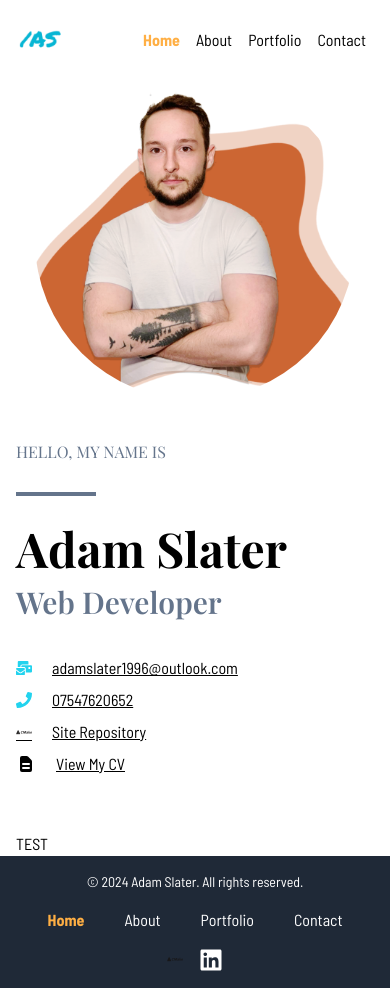
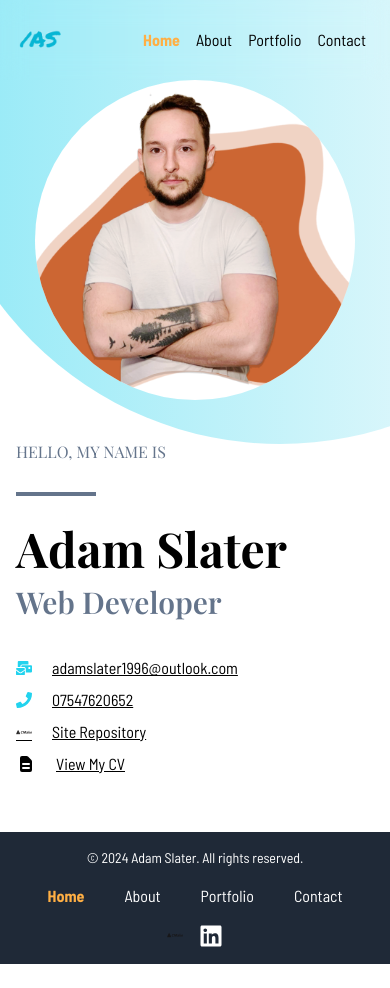
Before and after one commit to slaterwebdev/portfolio, a React (Vite) app: page / in a window 390 px wide. After the commit the page ends 964 px from the top, so only its background shows below. Built offline with nearby package versions, Linux system fonts and the light colour scheme; a web font is replaced by a local one.

Commit message:
added circle backdrop for home page intro

```diff
--- a/src/components/index.ts
+++ b/src/components/index.ts
@@ -1,2 +1,3 @@
 export { Footer } from "./layout/Footer";
 export { Navbar } from "./layout/Navbar";
+export { PageTemplate } from "./layout/PageTemplate";
--- a/src/components/layout/PageTemplate.tsx
+++ b/src/components/layout/PageTemplate.tsx
@@ -59,12 +59,9 @@ const HeroImage = ({ image, altText }: { image: string; altText: string }) => (
   </div>
 );
 
-export const PageTemplate = ({
-  content,
-  image,
-  children,
-}: PageTemplateProps) => (
+export const PageTemplate = ({ content, image, children }: PageTemplateProps) => (
   <main className="relative max-w-screen-xl w-full">
+    <div className="absolute -right-64 -top-64 rounded-full bg-gradient-to-r from-primary to-gray-50 opacity-50 circle-backdrop"></div>
 
     <section className="flex flex-col-reverse sm:flex-row items-center justify-between gap-10 lg:gap-20 mt-20 sm:mt-0 mb-12 sm:h-screen">
       <HeroContent {...content} />
--- a/src/index.css
+++ b/src/index.css
@@ -17,3 +17,22 @@
   padding: 0;
   box-sizing: border-box;
 }
+
+.circle-backdrop {
+  height: 1000px;
+  width: 1000px;
+}
+
+@media (max-width: 1024px) {
+  .circle-backdrop {
+    height: 800px;
+    width: 800px;
+  }
+}
+
+@media (max-width: 640px) {
+  .circle-backdrop {
+    height: 700px;
+    width: 700px;
+  }
+}
--- a/src/pages/Home.tsx
+++ b/src/pages/Home.tsx
@@ -10,7 +10,6 @@ const Home = () => (
     }}
     image={profilePic}
   >
-    TEST
   </PageTemplate>
 );
 
--- a/src/utils/constants.tsx
+++ b/src/utils/constants.tsx
@@ -2,14 +2,14 @@ import { getIcon } from "@/utils/iconMapper";
 
 //GENERAL
 export const linkedinURL = "https://www.linkedin.com/in/adam-slater-web-dev/";
-export const githubURL = "https://github.com/slaterwebdev"
-export const portfolioRepoURL = "https://github.com/slaterwebdev/"
+export const githubURL = "https://github.com/slaterwebdev";
+export const portfolioRepoURL = "https://github.com/slaterwebdev/portfolio";
 
 // HOME PAGE
 export const contactLinks: Array<{
-  href: string,
-  label: string,
-  icon: JSX.Element
+  href: string;
+  label: string;
+  icon: JSX.Element;
 }> = [
   {
     href: "mailto:adamslater1996@outlook.com",
```
Also changed, not shown: 1 other file (tests, documents, lock files or other folders).
